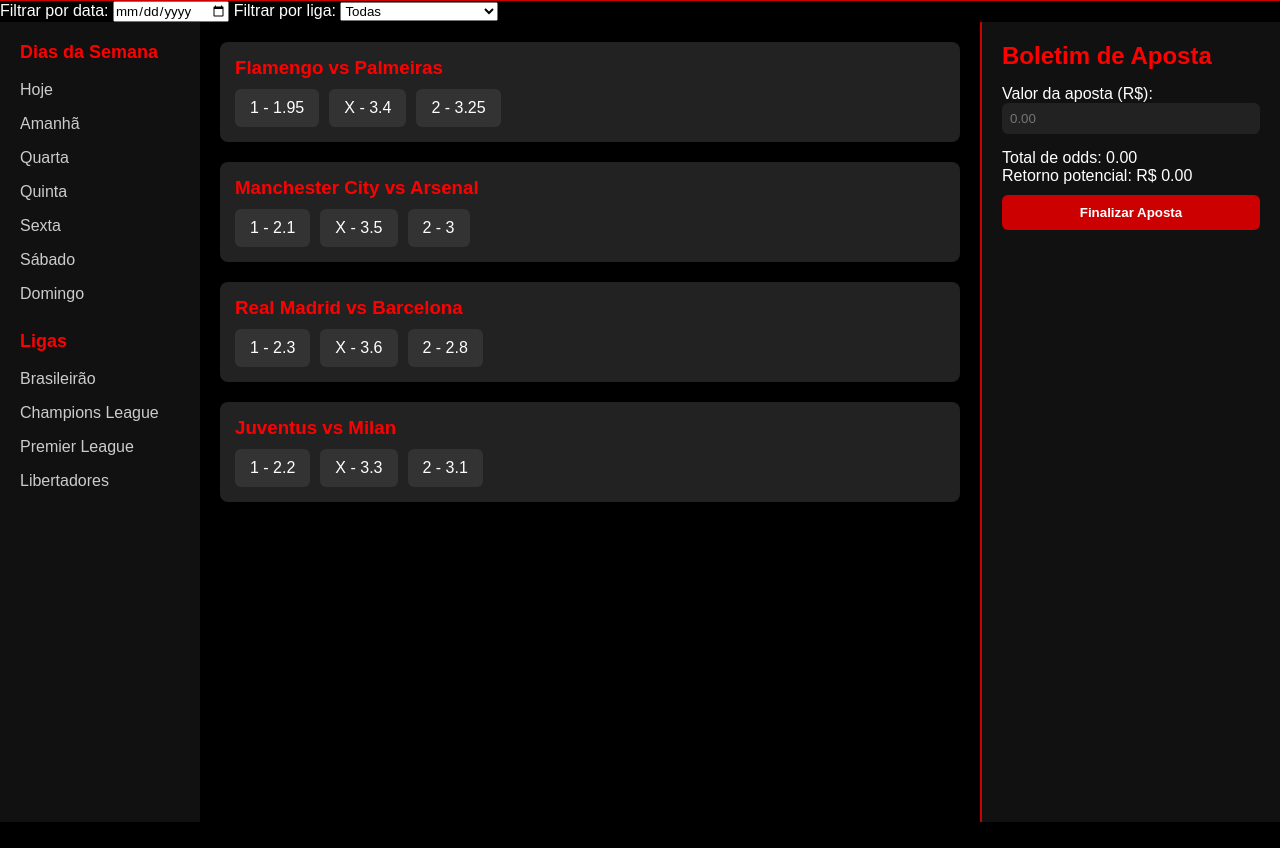
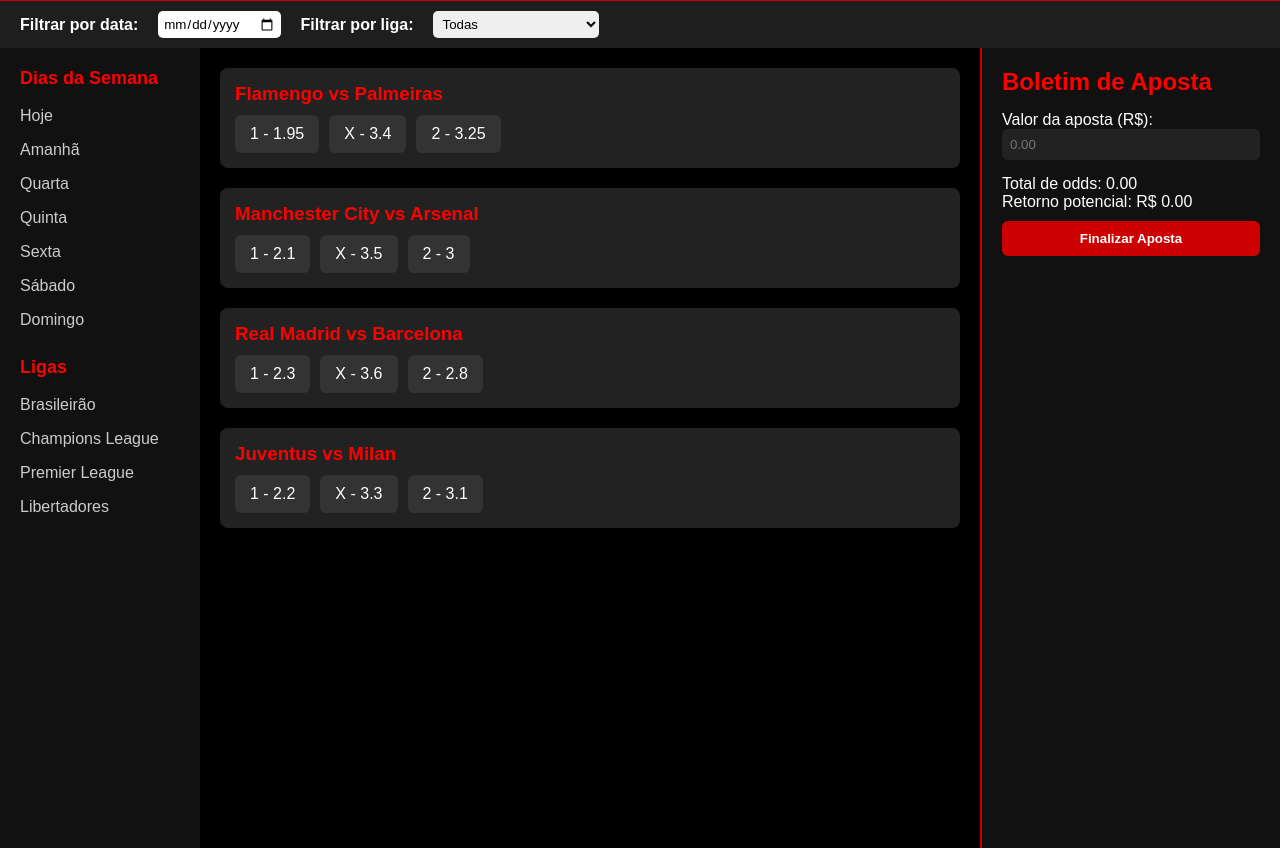
Before and after one commit to dasilvacarvalho6-stack/final, a website: page index.html in a window 1280 px wide. Shown: the part 84-932 px from the top of the page. Before the commit the page ends 906 px from the top, so only its background shows below. Drawn offline with Linux system fonts and the light colour scheme.

Commit message:
Update style.css

```diff
--- a/style.css
+++ b/style.css
@@ -174,3 +174,22 @@
 .modal-content button:hover {
   background-color: #f00;
 }
+.filtros {
+  display: flex;
+  gap: 20px;
+  background-color: #1e1e1e;
+  padding: 10px 20px;
+  color: white;
+  align-items: center;
+}
+
+.filtros label {
+  font-weight: bold;
+}
+
+.filtros input,
+.filtros select {
+  padding: 5px;
+  border-radius: 5px;
+  border: none;
+}
```
